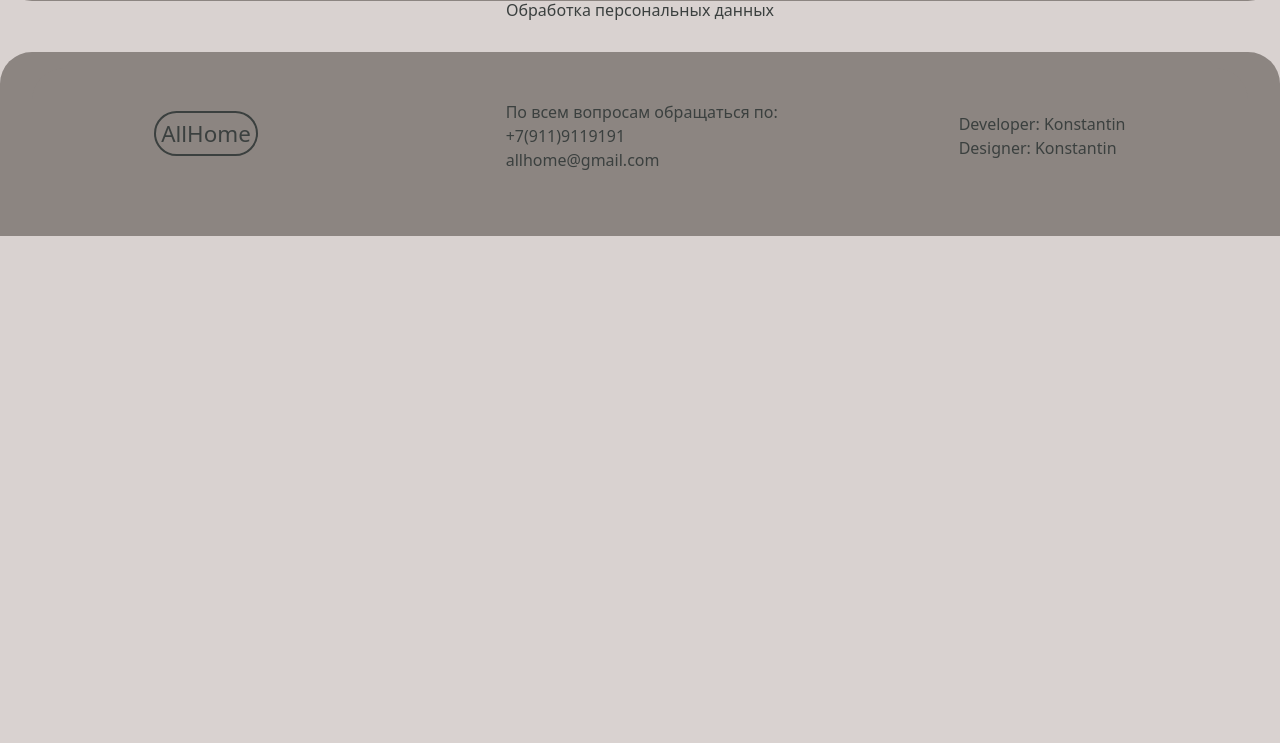
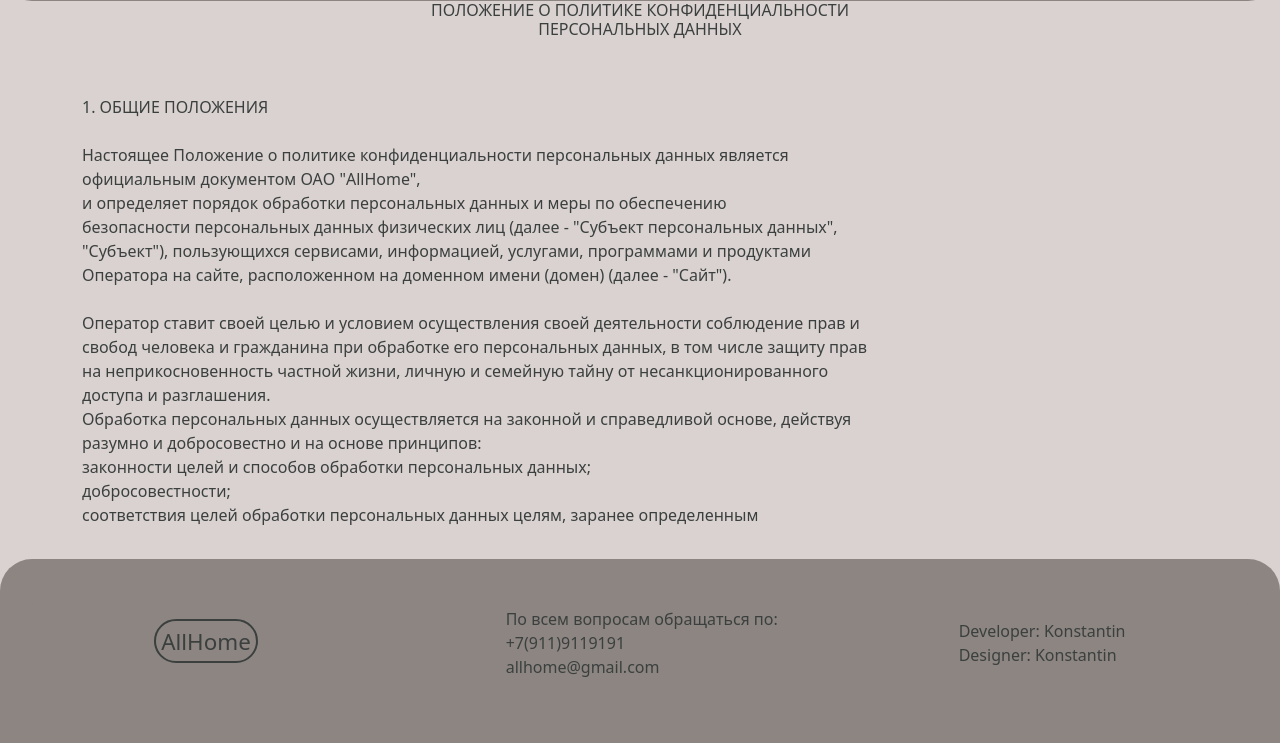
Before and after one commit to Konstantinn11/AllHome, a Django app: page /dannye/ in a window 1280 px wide. Shown: the part 118-861 px from the top of the page. Before the commit the page ends 354 px from the top, so only its background shows below. Run offline with Django 5.2, Linux system fonts and the light colour scheme.

Commit message:
That's all10!

```diff
--- a/templates/dannye.html
+++ b/templates/dannye.html
@@ -3,7 +3,27 @@
 {% block content %}
     <section id="about">
     <div class="container">
-        <h6 class="title-of-main" align="center">Обработка персональных данных</h6>
+        <h6 class="title-of-main" align="center">ПОЛОЖЕНИЕ О ПОЛИТИКЕ КОНФИДЕНЦИАЛЬНОСТИ
+        <br>ПЕРСОНАЛЬНЫХ ДАННЫХ</h6>
+        <br>
+        <br>1. ОБЩИЕ ПОЛОЖЕНИЯ
+        <br>
+        <br>Настоящее Положение о политике конфиденциальности персональных данных является
+        <br>официальным документом ОАО "AllHome",
+        <br>и определяет порядок обработки персональных данных и меры по обеспечению
+        <br>безопасности персональных данных физических лиц (далее - "Субъект персональных данных",
+        <br>"Субъект"), пользующихся сервисами, информацией, услугами, программами и продуктами
+        <br>Оператора на сайте, расположенном на доменном имени (домен) (далее - "Сайт").
+        <br>
+        <br>Оператор ставит своей целью и условием осуществления своей деятельности соблюдение прав и
+        <br>свобод человека и гражданина при обработке его персональных данных, в том числе защиту прав
+        <br>на неприкосновенность частной жизни, личную и семейную тайну от несанкционированного
+        <br>доступа и разглашения.
+        <br>Обработка персональных данных осуществляется на законной и справедливой основе, действуя
+        <br>разумно и добросовестно и на основе принципов:
+        <br>законности целей и способов обработки персональных данных;
+        <br>добросовестности;
+        <br>соответствия целей обработки персональных данных целям, заранее определенным
     </div>
     </section>
 {% endblock content %}
```
Also changed, not shown: db.sqlite3, products/migrations/0025_customuser_chekbox.py (added), products/migrations/0026_remove_customuser_chekbox_customer_soglasie.py (added), products/migrations/0027_employer_soglasie.py (added).
